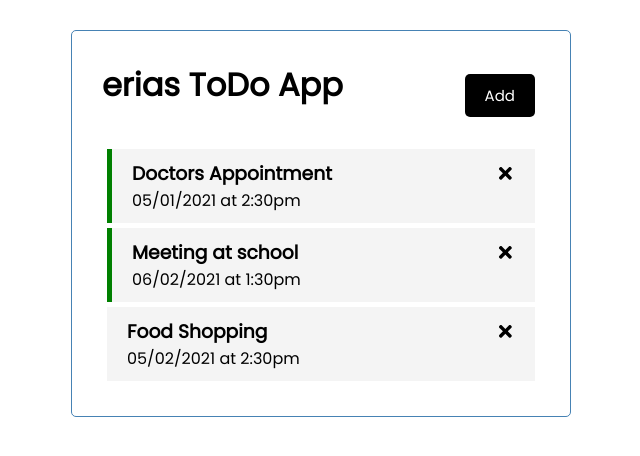
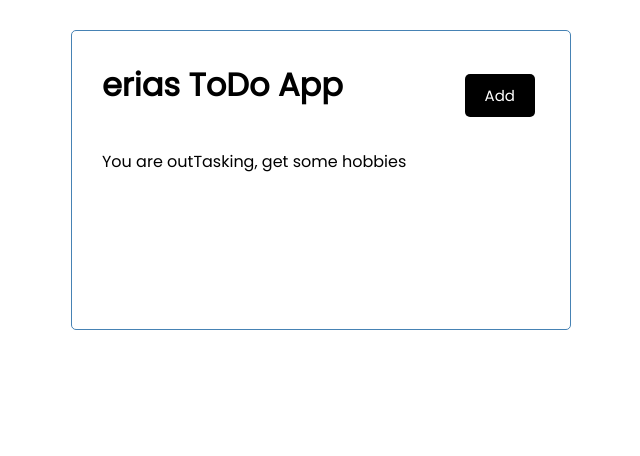
Before and after one commit to erias04/react-todo-app, a React (Create React App) app: page / in a window 1280 px wide. Shown: the top 456 px of the page, without its empty margins (319-959 px from the left). Built offline with nearby package versions, Linux system fonts and the light colour scheme.

Commit message:
copy server data from App.js to db.json

```diff
--- a/db.json
+++ b/db.json
@@ -1,19 +1,23 @@
 {
-  "posts": [
+  "tasks": [
     {
       "id": 1,
-      "title": "json-server",
-      "author": "typicode"
-    }
-  ],
-  "comments": [
-    {
-      "id": 1,
-      "body": "some comment",
-      "postId": 1
-    }
-  ],
-  "profile": {
-    "name": "typicode"
+      "text": "Doctors Appointment",
+      "day": "05/01/2021 at 2:30pm",
+      "reminder": true
+  },
+  {
+      "id": 2,
+      "text": "Meeting at school",
+      "day": "06/02/2021 at 1:30pm",
+      "reminder": true
+  },
+  {
+      "id": 3,
+      "text": "Food Shopping",
+      "day": "05/02/2021 at 2:30pm",
+      "reminder": false
   }
+  ]
+
 }
--- a/src/App.js
+++ b/src/App.js
@@ -7,24 +7,6 @@ function App() {
   const [showAddTask, setShowAddTask] = useState (false)
 
   const [tasks, setTasks] = useState([
-    {
-        id: 1,
-        text: 'Doctors Appointment',
-        day: '05/01/2021 at 2:30pm',
-        reminder: true,
-    },
-    {
-        id: 2,
-        text: 'Meeting at school',
-        day: '06/02/2021 at 1:30pm',
-        reminder: true,
-    },
-    {
-        id: 3,
-        text: 'Food Shopping',
-        day: '05/02/2021 at 2:30pm',
-        reminder: false,
-    }
 ])
 
   // Delete Task
```
